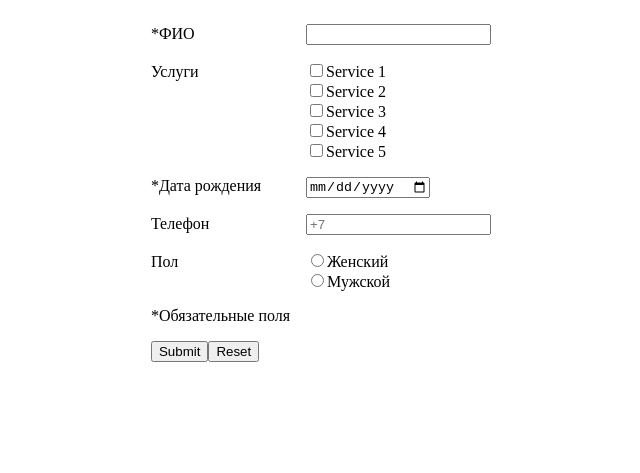
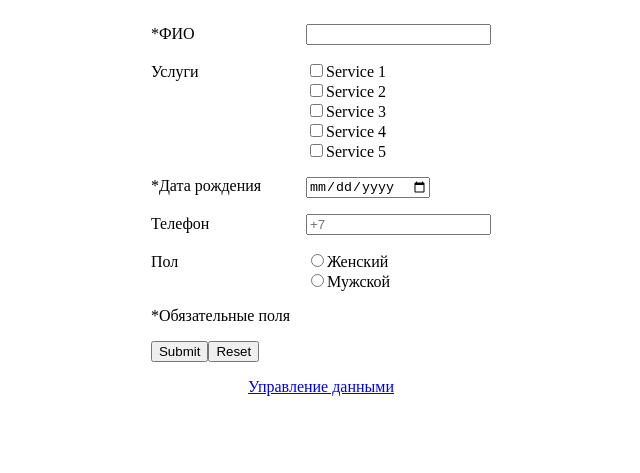
Before and after one commit to MrSwed/krtech, a PHP site: page / in a window 1280 px wide. Shown: the top 473 px of the page, without its empty margins (319-959 px from the left). Run offline with PHP 8.4, Linux system fonts and the light colour scheme; data comes from the database, SQL or seed files in the repository; data that the repository does not hold is empty.

Commit message:
refactor

```diff
--- a/view/frontend.php
+++ b/view/frontend.php
@@ -3,7 +3,7 @@
 <head>
 	<meta charset="UTF-8"/>
 	<title>Форма заказа (test)</title>
-	<link rel="stylesheet" href="/styles.css">
+	<link rel="stylesheet" href="/css/styles.css">
 	<script src="/jquery-1.9.0-min.js"></script>
 	<script src="/js/frontlogic.js"></script>
 </head>
@@ -30,5 +30,6 @@
 	</div>
 	<div class="message"></div>
 </form>
+<div style="text-align: center;"><a href="/admin.php">Управление данными</a></div>
 </body>
 </html>
```
Also changed, not shown: css/styles.css (renamed from styles.css), css/styles.less (renamed from styles.less).
